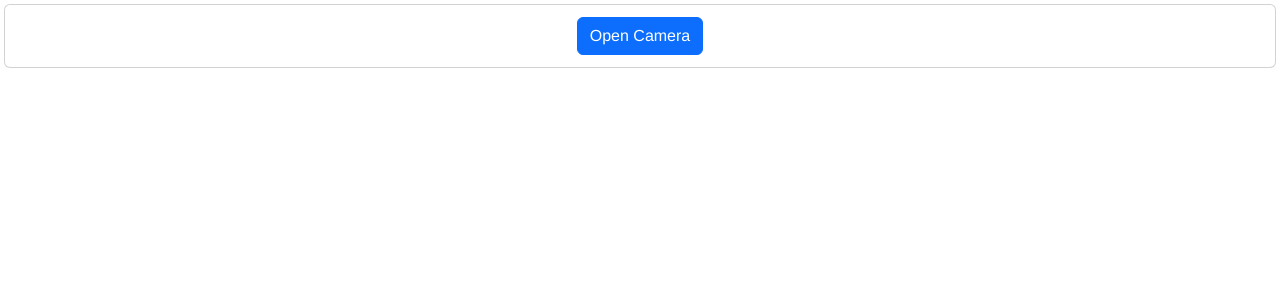
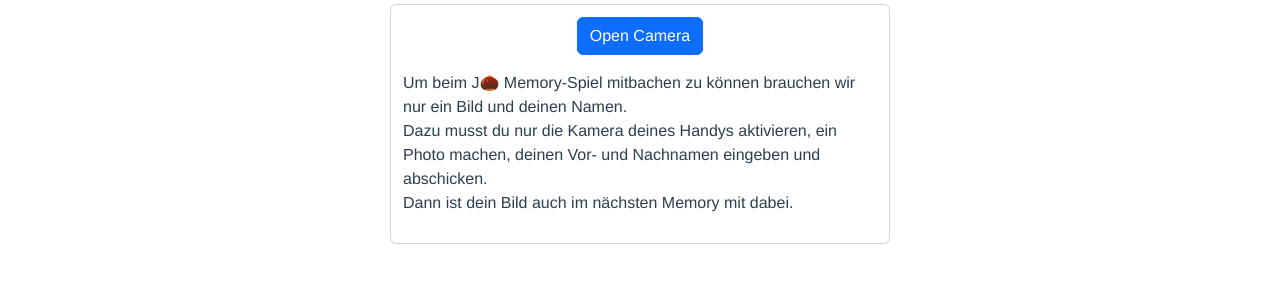
Before and after one commit to VK/j-nuts-memory-join, a Vue app: page / in a window 1280 px wide. Shown: the top 300 px of the page. Built offline with nearby package versions, Linux system fonts and the light colour scheme.

Commit message:
some gui changes

```diff
--- a/src/components/SelfieCamera.vue
+++ b/src/components/SelfieCamera.vue
@@ -1,5 +1,5 @@
 <template>
-  <div class="card w-100 p-1">
+  <div class="card p-1" style="max-width: 500px">
     <div class="camera-button mt-2 mb-2">
       <button
         class="btn btn-primary"
@@ -12,6 +12,16 @@
     </div>
 
     <div v-show="isCameraOpen && isLoading" class="camera-loading"></div>
+
+    <div v-if="!isCameraOpen" class="p-2">
+      <p style="text-align: left">
+        Um beim J🌰 Memory-Spiel mitbachen zu können brauchen wir nur ein Bild
+        und deinen Namen.<br />
+        Dazu musst du nur die Kamera deines Handys aktivieren, ein Photo machen,
+        deinen Vor- und Nachnamen eingeben und abschicken.<br />
+        Dann ist dein Bild auch im nächsten Memory mit dabei.
+      </p>
+    </div>
 
     <div
       v-if="isCameraOpen"
@@ -81,14 +91,22 @@
         </div>
       </div>
 
-      <button type="submit" class="btn btn-primary lowerform" @click="sendData">
+      <button type="submit" class="btn btn-primary lowerform mb-3" @click="sendData">
         Submit
       </button>
+
+      <div class="alert alert-success" role="alert" v-if="isOk">
+         Daten erfolgreich hochgeladen.
+      </div>
+      <div class="alert alert-danger" role="alert" v-if="isError">
+        Probleme beim Upload. Bitte nochmal probieren.
+      </div>
     </div>
   </div>
 </template>
 
 <script>
+
 export default {
   data() {
     return {
@@ -97,9 +115,16 @@ export default {
       isShotPhoto: false,
       isLoading: false,
 
+      isOk: false,
+      isError: false,
+
+      nameA: "",
+      nameB: "",
+
       link: "#",
     };
   },
+
 
   methods: {
     toggleCamera() {
@@ -113,6 +138,7 @@ export default {
         this.createCameraElement();
       }
     },
+
 
     createCameraElement() {
       this.isLoading = true;
@@ -168,29 +194,27 @@ export default {
       canvas.getContext("2d").drawImage(video, 0, 0);
     },
 
+    async internalSendData(sendData) {
+      const response = await fetch("https://j-nuts-cal.herokuapp.com/memory", {
+        method: "POST",
+        headers: {
+          "Content-Type": "application/json",
+        },
+        body: JSON.stringify(sendData),
+      });
+
+      return response.ok
+    },
     sendData() {
       let sendData = {
         name: this.nameA + " " + this.nameB,
         img: this.$refs.canvas.toDataURL(),
       };
 
-      async function test() {
-        const response = await fetch(
-          "https://j-nuts-cal.herokuapp.com/memory",
-          {
-            method: "POST",
-            headers: {
-              "Content-Type": "application/json",
-            },
-            body: JSON.stringify(sendData),
-          }
-        );
-        if (response.ok) {
-          console.log("it worked");
-        }
-      }
-
-      test();
+      this.internalSendData(sendData).then(res => {
+        this.isOk = res;
+        this.isError = !res;
+      });
     },
   },
 };
@@ -226,6 +250,11 @@ body {
 }
 
 .camera-box {
+  margin-left: auto;
+  margin-right: auto;
+}
+
+.card {
   margin-left: auto;
   margin-right: auto;
 }
```
